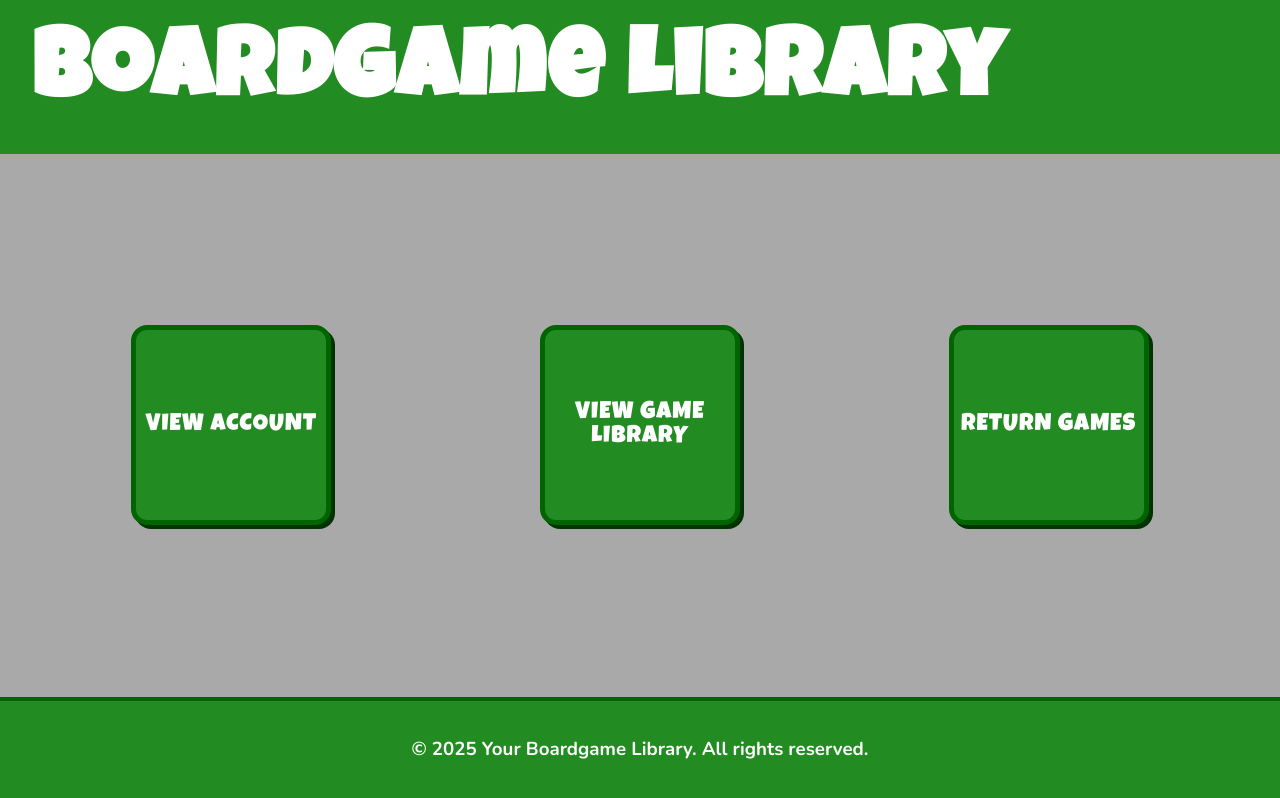
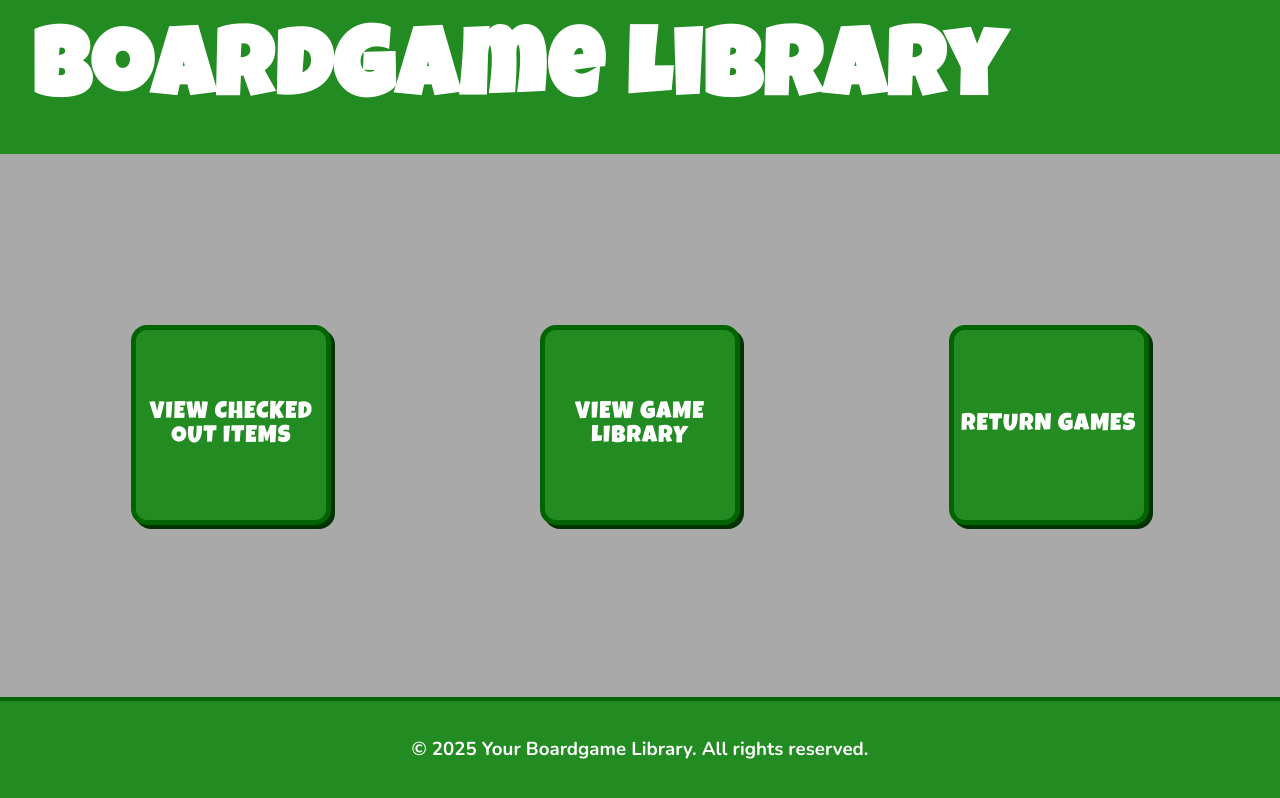
Before and after one commit to cdbroyles/Boardgame-Library-Full-Stack-Project, a React (Vite) app in the folder Boardgame-Library/: page / in a window 1280 px wide. Built offline with nearby package versions, Linux system fonts and the light colour scheme.

Commit message:
updated the variable names of viewCheckedOutItems to be more descriptive

```diff
--- a/Boardgame-Library/src/App.css
+++ b/Boardgame-Library/src/App.css
@@ -79,7 +79,7 @@ body {
   border: 5px solid darkgreen;
   border-radius: 16px;
   box-shadow: 4px 4px 0 #003300;
-  cursor: pointer;
+  cursor: pointer
 }
 
 #game-collection {
--- a/Boardgame-Library/src/App.jsx
+++ b/Boardgame-Library/src/App.jsx
@@ -2,9 +2,9 @@ import { useState } from 'react';
 import { BrowserRouter as Router, Routes, Route } from 'react-router-dom';
 import './App.css';
 import HomePage from './pages/HomePage';
-import AccountLogin from './pages/AccountLogin';
 import GameLibrary from './pages/GameLibrary';
 import ReturnGames from './pages/ReturnGames';
+import ViewCheckedOutItems from './pages/ViewCheckedOutItems';
 
 function App() {
 
@@ -13,7 +13,7 @@ function App() {
         <Router>
           <Routes>
             <Route path="/" element={<HomePage />} />
-            <Route path="/AccountLogin" element={<AccountLogin />} />
+            <Route path="/AccountLogin" element={<ViewCheckedOutItems />} />
             <Route path="/GameLibrary" element={<GameLibrary />} />
             <Route path="/Return" element={<ReturnGames />} />
           </Routes>
--- a/Boardgame-Library/src/components/ReturnGameButton.jsx
+++ b/Boardgame-Library/src/components/ReturnGameButton.jsx
@@ -1,6 +1,6 @@
 import { Link } from "react-router-dom";
 
-const ReturnGame = () => {
+const ReturnGameButton = () => {
     return (
         <Link to="/Return">
             <button id="homepage-button">Return Games</button>
@@ -8,4 +8,4 @@ const ReturnGame = () => {
     )
 }
 
-export default ReturnGame;
+export default ReturnGameButton;
--- a/Boardgame-Library/src/components/ViewAccountButton.jsx
+++ /dev/null
@@ -1,11 +0,0 @@
-import { Link } from "react-router-dom";
-
-const ViewAccount = () => {
-    return (
-        <Link to="/AccountLogin">
-            <button id="homepage-button">View Account</button>
-        </Link>
-    )
-}
-
-export default ViewAccount;
--- /dev/null
+++ b/Boardgame-Library/src/components/ViewCheckedOutItemsButton.jsx
@@ -0,0 +1,11 @@
+import { Link } from "react-router-dom";
+
+const ViewCheckedOutItemsButton = () => {
+    return (
+        <Link to="/AccountLogin">
+            <button id="homepage-button">View Checked Out Items</button>
+        </Link>
+    )
+}
+
+export default ViewCheckedOutItemsButton;
--- a/Boardgame-Library/src/components/ViewGameLibraryButton.jsx
+++ b/Boardgame-Library/src/components/ViewGameLibraryButton.jsx
@@ -1,6 +1,6 @@
 import { Link } from "react-router-dom";
 
-const ViewGameLibrary = () => {
+const ViewGameLibraryButton = () => {
     return (
         <Link to="/GameLibrary">
             <button id="homepage-button">View Game Library</button>
@@ -8,4 +8,4 @@ const ViewGameLibrary = () => {
     )
 }
 
-export default ViewGameLibrary;
+export default ViewGameLibraryButton;
--- a/Boardgame-Library/src/pages/HomePage.jsx
+++ b/Boardgame-Library/src/pages/HomePage.jsx
@@ -1,17 +1,17 @@
 import Footer from "../components/CommonFooter";
 import Header from "../components/CommonHeader";
-import ReturnGame from "../components/ReturnGameButton";
-import ViewAccount from "../components/ViewAccountButton";
-import ViewGameLibrary from "../components/ViewGameLibraryButton";
+import ReturnGameButton from "../components/ReturnGameButton";
+import ViewCheckedOutItemsButton from "../components/ViewCheckedOutItemsButton";
+import ViewGameLibraryButton from "../components/ViewGameLibraryButton";
 
 let HomePage = () => {
     return(
         <div className="fill-page">
             <Header />
             <div id="flexbox-home" className="body-content">
-                <ViewAccount />
-                <ViewGameLibrary />
-                <ReturnGame />
+                <ViewCheckedOutItemsButton />
+                <ViewGameLibraryButton />
+                <ReturnGameButton />
             </div>
             <Footer />
         </div>
--- a/Boardgame-Library/src/pages/AccountLogin.jsx
+++ b/Boardgame-Library/src/pages/ViewCheckedOutItems.jsx
@@ -2,12 +2,8 @@ import Footer from "../components/CommonFooter";
 import Header from "../components/CommonHeader";
 import { useState } from "react"
 
-const AccountLogin = () => {
-    const [userData, setUserData] = useState({
-        firstName: "",
-        lastName: ""
-    });
-    const [checkedOutItems, setCheckedOutItems] = useState(null);
+const ViewCheckedOutItems = () => {
+    const [tableNumber, setTableNumber] = useState("");
 
     const handleChange = (event) => {
         const { name, value } = event.target;
@@ -46,4 +42,4 @@ const AccountLogin = () => {
     )
 }
 
-export default AccountLogin;
+export default ViewCheckedOutItems;
```
